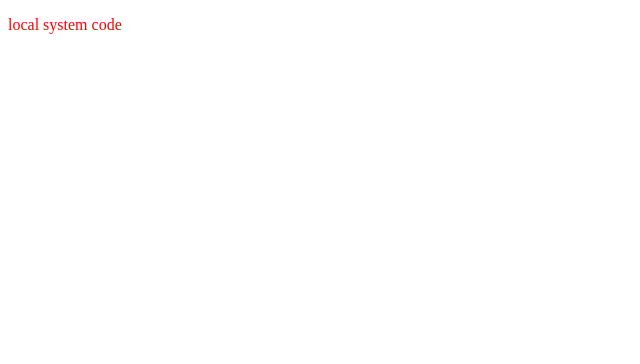
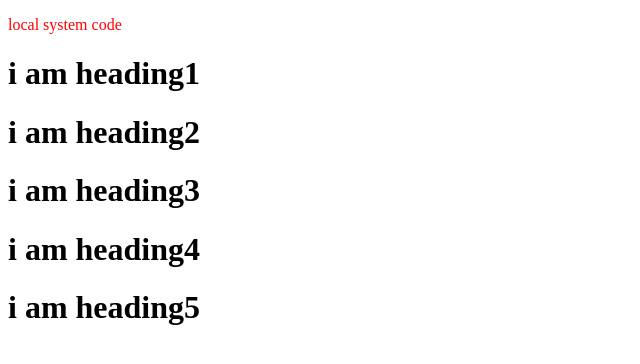
Before and after one commit to Shekhar1singh/localrepo, a plain HTML site: page index.html in a window 1280 px wide. Shown: the whole page, without its empty margins (0-640 px from the left). Drawn offline with Linux system fonts and the light colour scheme.

Commit message:
adding heading lines

```diff
--- a/index.html
+++ b/index.html
@@ -10,6 +10,13 @@
 
 <body>
     <p>local system code</p>
+    <h1>i am heading1 </h1>
+    <h1>i am heading2 </h1>
+    <h1>i am heading3 </h1>
+    <h1>i am heading4 </h1>
+    <h1>i am heading5 </h1>
+
+
 </body>
 
 </html>
```
